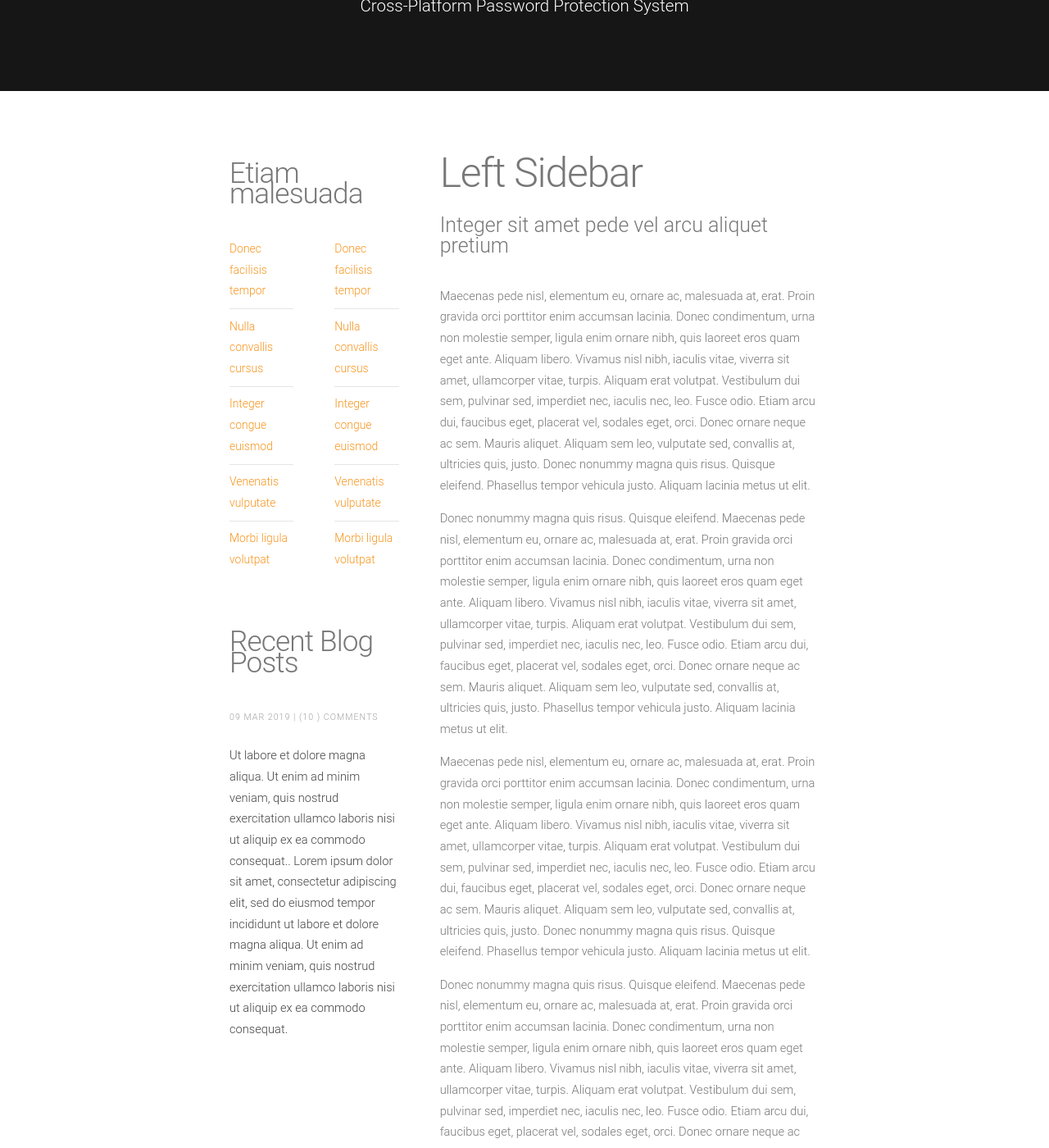
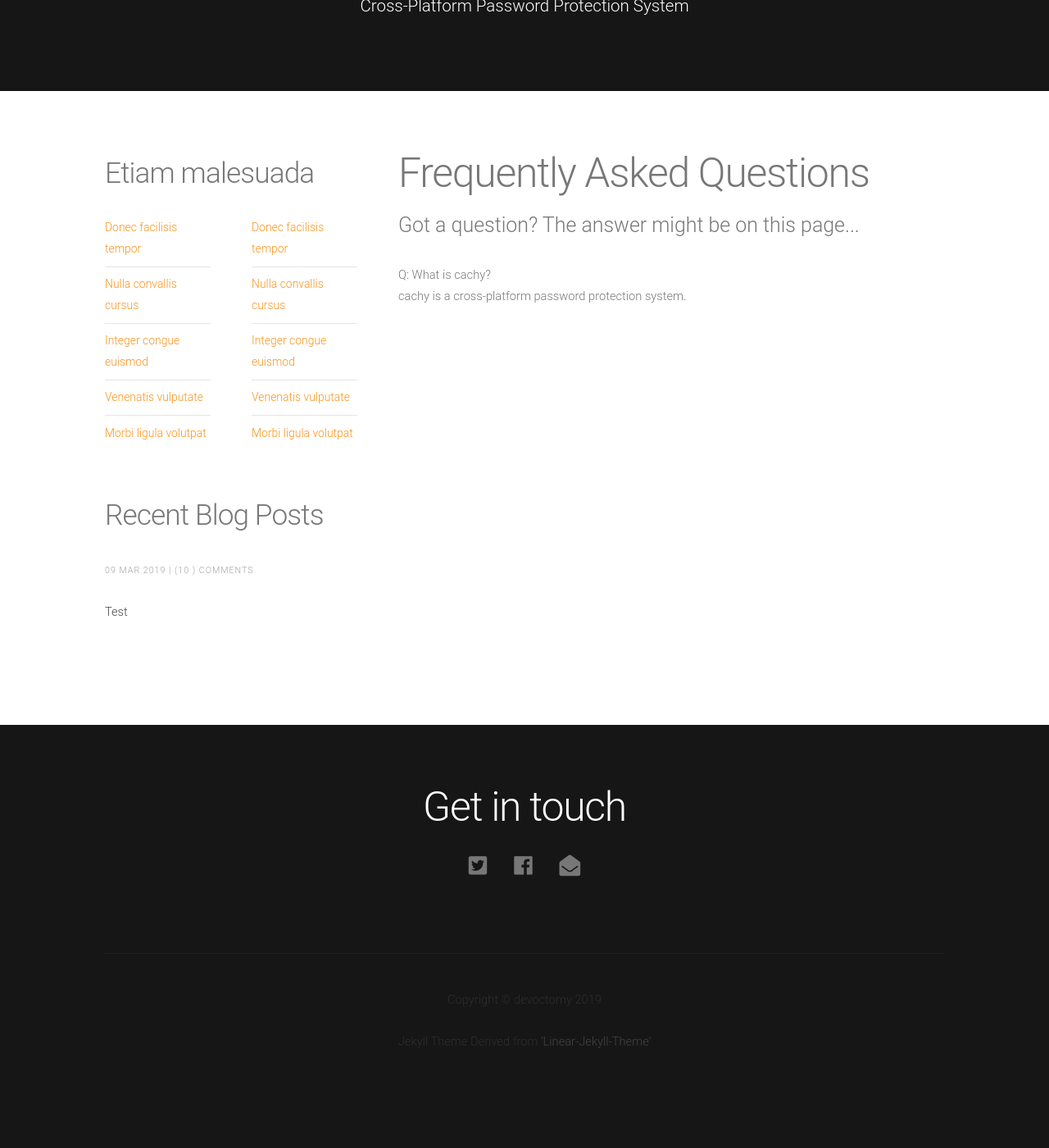
Before and after one commit to devoctomy/cachy.me, a Jekyll site: the page built from faqs.html, in a window 1280 px wide and 1400 px high, scrolled down 532 px. Shown: the whole window at 82% size. Built offline with Jekyll 4.4.1, drawn with Linux system fonts in a browser that asks for light colours; nearby versions of some CDN libraries; after the commit the page ends 1860 px from its top, so only the background shows below that; some of the changed text lies outside the part shown.

Commit message:
Few minor changes, blog posts styles are all screwed up, needs fixing.

```diff
--- a/_config.yml
+++ b/_config.yml
@@ -6,5 +6,9 @@ social:
   twitter: https://www.twitter.com/devoctomy
   facebook: https://www.facebook.com/cachyapp
 
+# Build settings
+include: ["_categories"]
+exclude: ["Gemfile", "Gemfile.lock", "vendor"]
+markdown: kramdown
 
-gems: [jekyll-paginate]
+gems: [jekyll-paginate, travis]
--- a/_posts/2019-03-09-hello-word.md
+++ /dev/null
@@ -1,8 +0,0 @@
----
-title: Ullamco Laboris minim veniam
-featured: images/pic03.jpg
-layout: post
----
-
-<p>Ut labore et dolore magna aliqua. Ut enim ad minim veniam, quis nostrud exercitation ullamco laboris nisi ut aliquip ex ea commodo consequat..</p>
-<p>Lorem ipsum dolor sit amet, consectetur adipiscing elit, sed do eiusmod tempor incididunt ut labore et dolore magna aliqua. Ut enim ad minim veniam, quis nostrud exercitation ullamco laboris nisi ut aliquip ex ea commodo consequat.</p>
--- a/assets/js/init.js
+++ b/assets/js/init.js
@@ -22,7 +22,7 @@ skel.init(
 			'desktop':
 			{
 				range: '520-',
-				containers: 720
+				containers: 1024
 			}
 		}
 	},
--- a/faqs.html
+++ b/faqs.html
@@ -13,13 +13,11 @@ layout: default
 				<div id="content" class="8u skel-cell-important">
 					<section>
 						<header>
-							<h2>Left Sidebar</h2>
-							<span class="byline">Integer sit amet pede vel arcu aliquet pretium</span>
+							<h2>Frequently Asked Questions</h2>
+							<span class="byline">Got a question? The answer might be on this page...</span>
 						</header>
-						<p>Maecenas pede nisl, elementum eu, ornare ac, malesuada at, erat. Proin gravida orci porttitor enim accumsan lacinia. Donec condimentum, urna non molestie semper, ligula enim ornare nibh, quis laoreet eros quam eget ante. Aliquam libero. Vivamus nisl nibh, iaculis vitae, viverra sit amet, ullamcorper vitae, turpis. Aliquam erat volutpat. Vestibulum dui sem, pulvinar sed, imperdiet nec, iaculis nec, leo. Fusce odio. Etiam arcu dui, faucibus eget, placerat vel, sodales eget, orci. Donec ornare neque ac sem. Mauris aliquet. Aliquam sem leo, vulputate sed, convallis at, ultricies quis, justo. Donec nonummy magna quis risus. Quisque eleifend. Phasellus tempor vehicula justo. Aliquam lacinia metus ut elit.</p>
-						<p>Donec nonummy magna quis risus. Quisque eleifend. Maecenas pede nisl, elementum eu, ornare ac, malesuada at, erat. Proin gravida orci porttitor enim accumsan lacinia. Donec condimentum, urna non molestie semper, ligula enim ornare nibh, quis laoreet eros quam eget ante. Aliquam libero. Vivamus nisl nibh, iaculis vitae, viverra sit amet, ullamcorper vitae, turpis. Aliquam erat volutpat. Vestibulum dui sem, pulvinar sed, imperdiet nec, iaculis nec, leo. Fusce odio. Etiam arcu dui, faucibus eget, placerat vel, sodales eget, orci. Donec ornare neque ac sem. Mauris aliquet. Aliquam sem leo, vulputate sed, convallis at, ultricies quis, justo. Phasellus tempor vehicula justo. Aliquam lacinia metus ut elit.</p>
-						<p>Maecenas pede nisl, elementum eu, ornare ac, malesuada at, erat. Proin gravida orci porttitor enim accumsan lacinia. Donec condimentum, urna non molestie semper, ligula enim ornare nibh, quis laoreet eros quam eget ante. Aliquam libero. Vivamus nisl nibh, iaculis vitae, viverra sit amet, ullamcorper vitae, turpis. Aliquam erat volutpat. Vestibulum dui sem, pulvinar sed, imperdiet nec, iaculis nec, leo. Fusce odio. Etiam arcu dui, faucibus eget, placerat vel, sodales eget, orci. Donec ornare neque ac sem. Mauris aliquet. Aliquam sem leo, vulputate sed, convallis at, ultricies quis, justo. Donec nonummy magna quis risus. Quisque eleifend. Phasellus tempor vehicula justo. Aliquam lacinia metus ut elit.</p>
-						<p>Donec nonummy magna quis risus. Quisque eleifend. Maecenas pede nisl, elementum eu, ornare ac, malesuada at, erat. Proin gravida orci porttitor enim accumsan lacinia. Donec condimentum, urna non molestie semper, ligula enim ornare nibh, quis laoreet eros quam eget ante. Aliquam libero. Vivamus nisl nibh, iaculis vitae, viverra sit amet, ullamcorper vitae, turpis. Aliquam erat volutpat. Vestibulum dui sem, pulvinar sed, imperdiet nec, iaculis nec, leo. Fusce odio. Etiam arcu dui, faucibus eget, placerat vel, sodales eget, orci. Donec ornare neque ac sem. Mauris aliquet. Aliquam sem leo, vulputate sed, convallis at, ultricies quis, justo. Phasellus tempor vehicula justo. Aliquam lacinia metus ut elit.</p>
+						<h1>Q: What is cachy?</h1>
+						<p>cachy is a cross-platform password protection system.</p>
 					</section>
 				</div>
 
```
Also changed, not shown: Gemfile (added, +8 -0 lines), _posts/2019-03-09-welcome.md (added, +11 -0 lines), Gemfile.lock (added), assets/images/cachycollage.jpg (added).
